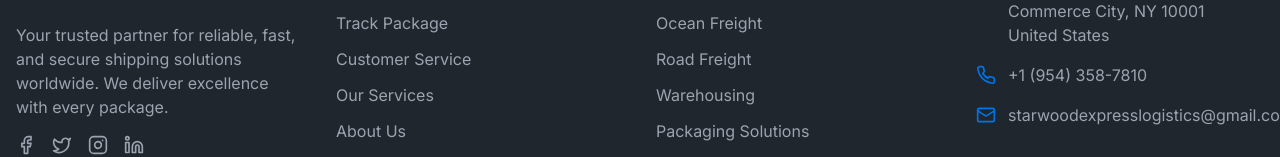
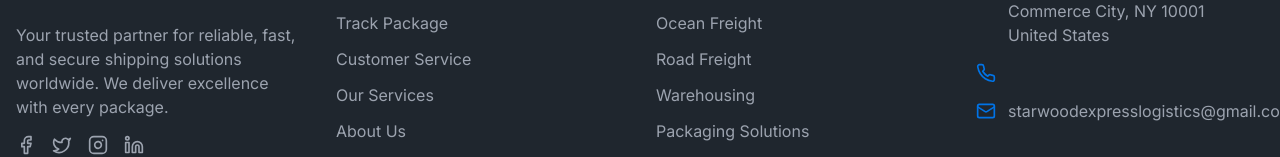
Before and after one commit to vildashnetwork/span-true-flow, a React (Vite) app: page /tracking in a window 1280 px wide. Shown: the part 695-852 px from the top of the page. Built offline with nearby package versions, Linux system fonts and the light colour scheme; the HTML template or start-up script is replaced by a standard one.

Commit message:
Update Footer.tsx

```diff
--- a/src/components/Footer.tsx
+++ b/src/components/Footer.tsx
@@ -89,7 +89,7 @@ export const Footer = () => {
               </div>
               <div className="flex items-center space-x-3">
                 <Phone className="w-5 h-5 text-primary flex-shrink-0" />
-                <span className="text-gray-400">{"+1 (954) 358-7810"}</span>
+                {/* <span className="text-gray-400">{"+1 (954) 358-7810"}</span> */}
               </div>
               <div className="flex items-center space-x-3">
                 <Mail className="w-5 h-5 text-primary flex-shrink-0" />
```
